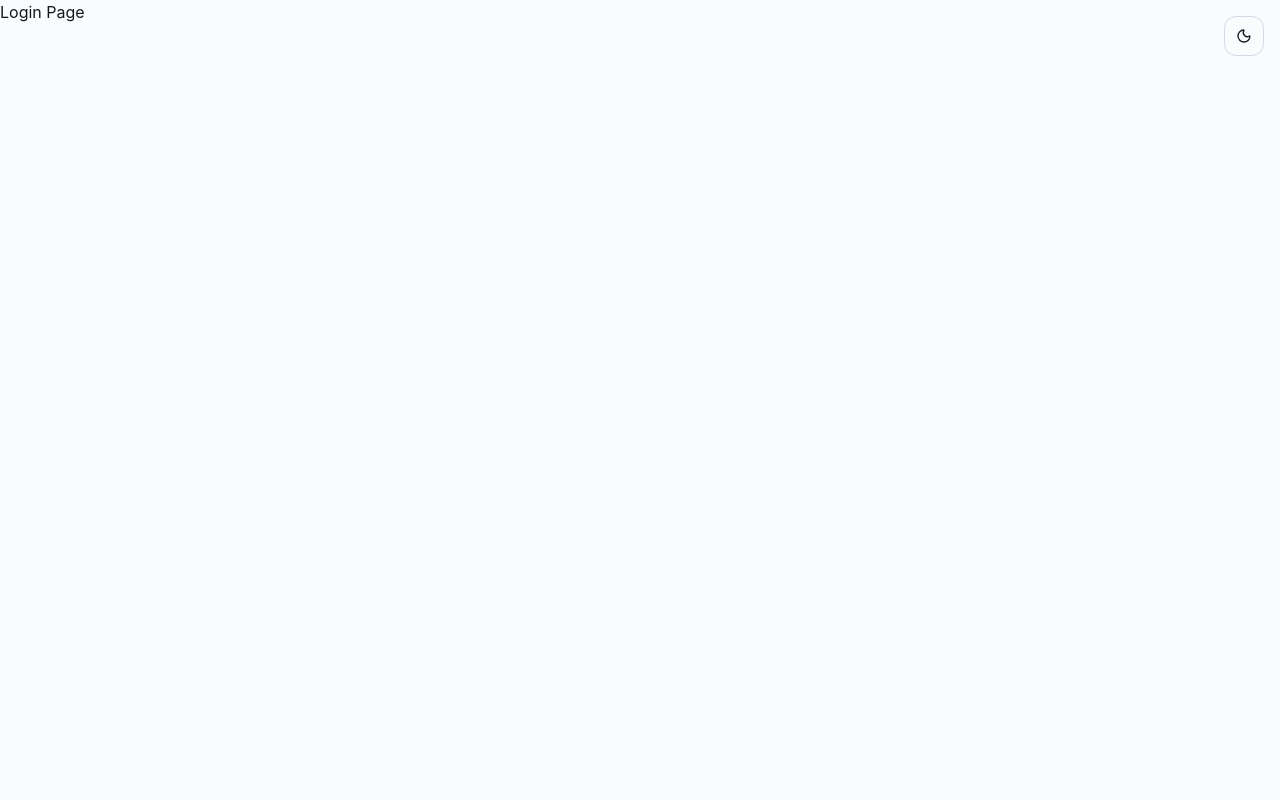
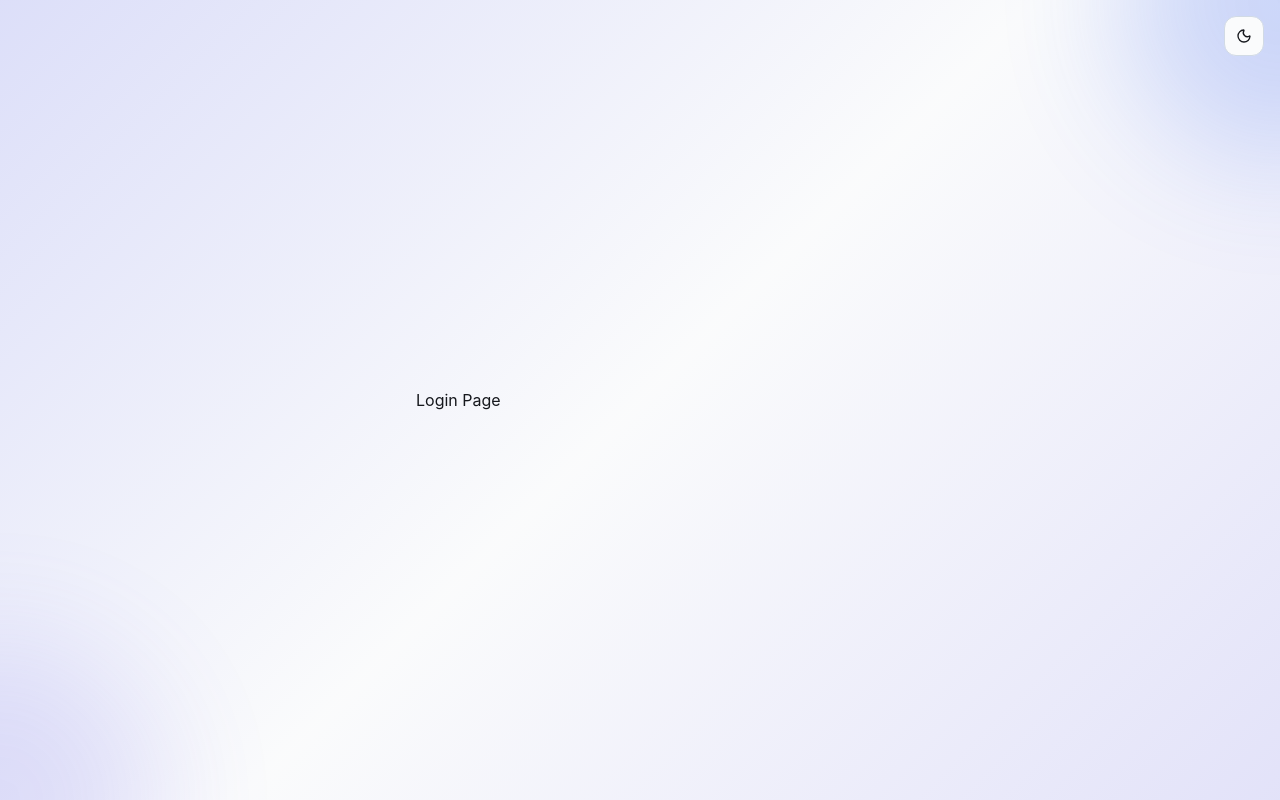
Before and after one commit to lbedv/online-testing, a React (Vite) app: page /login in a window 1280 px wide. Built offline with nearby package versions, Linux system fonts and the light colour scheme.

Commit message:
feat: add auth background

```diff
--- /dev/null
+++ b/src/features/auth/components/auth-background.tsx
@@ -0,0 +1,47 @@
+/**
+ * AuthBackground component - Layout wrapper with animated gradient background.
+ * Provides different gradient for light and dark modes with decorative animated orbs.
+ * Centers content with fade-in slide-up animation on mount.
+ */
+export function AuthBackground({ children }: { children: React.ReactNode }) {
+
+
+  return (
+    <main className="relative flex min-h-screen items-center justify-center overflow-hidden px-4 py-12">
+      {/* Light mode gradient */}
+      <div
+        className="pointer-events-none absolute inset-0 dark:opacity-0 transition-opacity duration-500"
+        style={{
+          background:
+            "linear-gradient(135deg, hsl(var(--accent)) 0%, hsl(var(--background)) 50%, hsl(var(--secondary) / 0.15) 100%)",
+        }}
+      />
+      {/* Dark mode gradient */}
+      <div
+        className="pointer-events-none absolute inset-0 opacity-0 dark:opacity-100 transition-opacity duration-500"
+        style={{
+          background:
+            "linear-gradient(135deg, hsl(var(--foreground) / 0.1) 0%, hsl(var(--background)) 50%, hsl(var(--primary) / 0.05) 100%)",
+        }}
+      />
+
+      {/* Decorative orbs */}
+      <div
+        aria-hidden="true"
+        className="pointer-events-none absolute -top-40 -right-40 h-80 w-80 rounded-full opacity-20 blur-3xl dark:opacity-10"
+        style={{ background: "hsl(var(--primary))" }}
+      />
+      <div
+        aria-hidden="true"
+        className="pointer-events-none absolute -bottom-40 -left-40 h-80 w-80 rounded-full opacity-15 blur-3xl dark:opacity-10"
+        style={{ background: "hsl(var(--secondary))" }}
+      />
+
+      <div
+        className="relative z-10 w-full max-w-md animate-in fade-in slide-in-from-bottom-2 duration-700"
+      >
+        {children}
+      </div>
+    </main>
+  )
+}
--- /dev/null
+++ b/src/features/auth/index.tsx
@@ -0,0 +1 @@
+export { AuthBackground } from "./components/auth-background"
--- a/src/pages/auth-layout.tsx
+++ b/src/pages/auth-layout.tsx
@@ -1,10 +1,13 @@
 import { Outlet } from "@tanstack/react-router"
 import { ThemeToggle } from "@/components/layout/theme-toggle"
+import { AuthBackground } from "@/features/auth"
 
 export function AuthLayout() {
   return (
     <div className="relative min-h-screen">
-      <Outlet />
+      <AuthBackground>
+        <Outlet />
+      </AuthBackground>
       <div className="absolute top-4 right-4">
         <ThemeToggle />
       </div>
```
